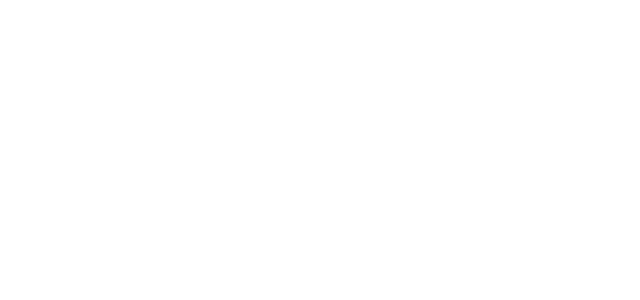
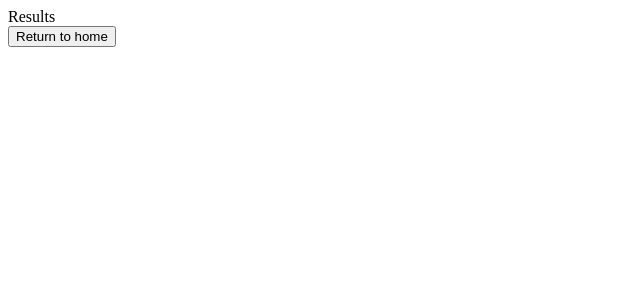
Before and after one commit to shuhia/trivia-game, a Vue app: page /results in a window 1280 px wide. Shown: the top 300 px of the page, without its empty margins (0-640 px from the left). Built offline with nearby package versions, Linux system fonts and the light colour scheme.

Commit message:
feat(views): Add views Start, Questions and Results

```diff
--- a/src/App.vue
+++ b/src/App.vue
@@ -1,5 +1,7 @@
 <script setup></script>
 
-<template></template>
+<template>
+  <router-view></router-view>
+</template>
 
 <style></style>
--- /dev/null
+++ b/src/router.js
@@ -0,0 +1,15 @@
+import { createWebHistory, createRouter } from "vue-router";
+import Start from "./views/Start.vue";
+import Questions from "./views/Questions.vue";
+import Results from "./views/Results.vue";
+
+const routes = [
+  { path: "/", component: Start },
+  { path: "/questions", component: Questions },
+  { path: "/results", component: Results },
+];
+
+export default createRouter({
+  history: createWebHistory(),
+  routes,
+});
--- /dev/null
+++ b/src/views/Questions.vue
@@ -0,0 +1,15 @@
+<template>
+  <p>Question 1</p>
+  <router-link to="/results"><button>Answer</button></router-link>
+</template>
+
+<script setup>
+import { useRouter } from "vue-router";
+const router = useRouter();
+
+const handleClick = () => {
+  router.push("/results");
+};
+</script>
+
+<style></style>
--- /dev/null
+++ b/src/views/Results.vue
@@ -0,0 +1,8 @@
+<template>
+  <div>Results</div>
+  <router-link to="/"><button>Return to home</button></router-link>
+</template>
+
+<script setup></script>
+
+<style></style>
--- /dev/null
+++ b/src/views/Start.vue
@@ -0,0 +1,14 @@
+<template>
+  <input type="username" />
+  <button @click="handleClick">Start</button>
+</template>
+
+<script setup>
+import { useRouter } from "vue-router";
+const router = useRouter();
+const handleClick = () => {
+  router.push("/questions");
+};
+</script>
+
+<style></style>
```
Also changed, not shown: src/main.js (+4 -3 lines), 1 other file (tests, documents, lock files or other folders).
